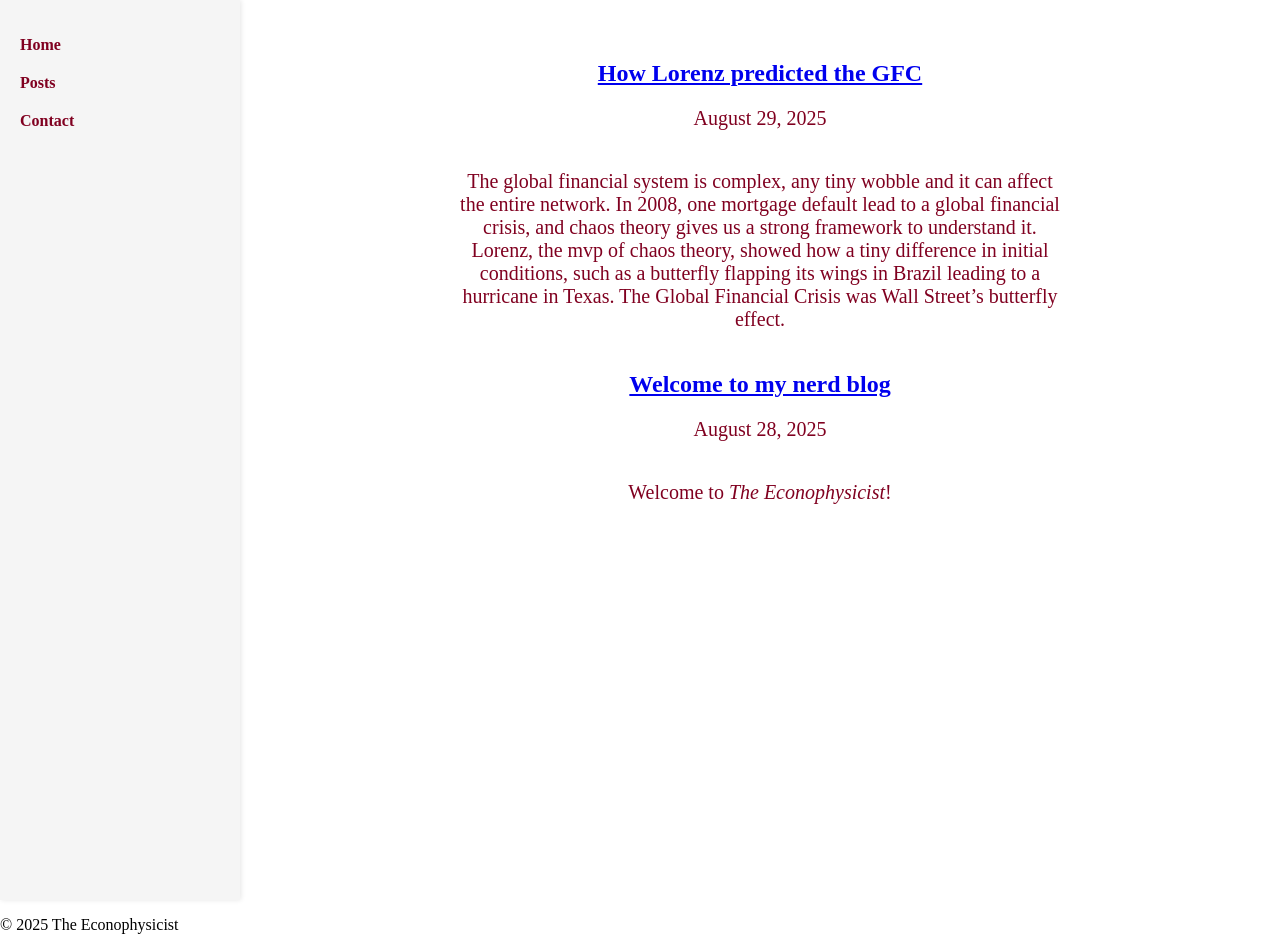
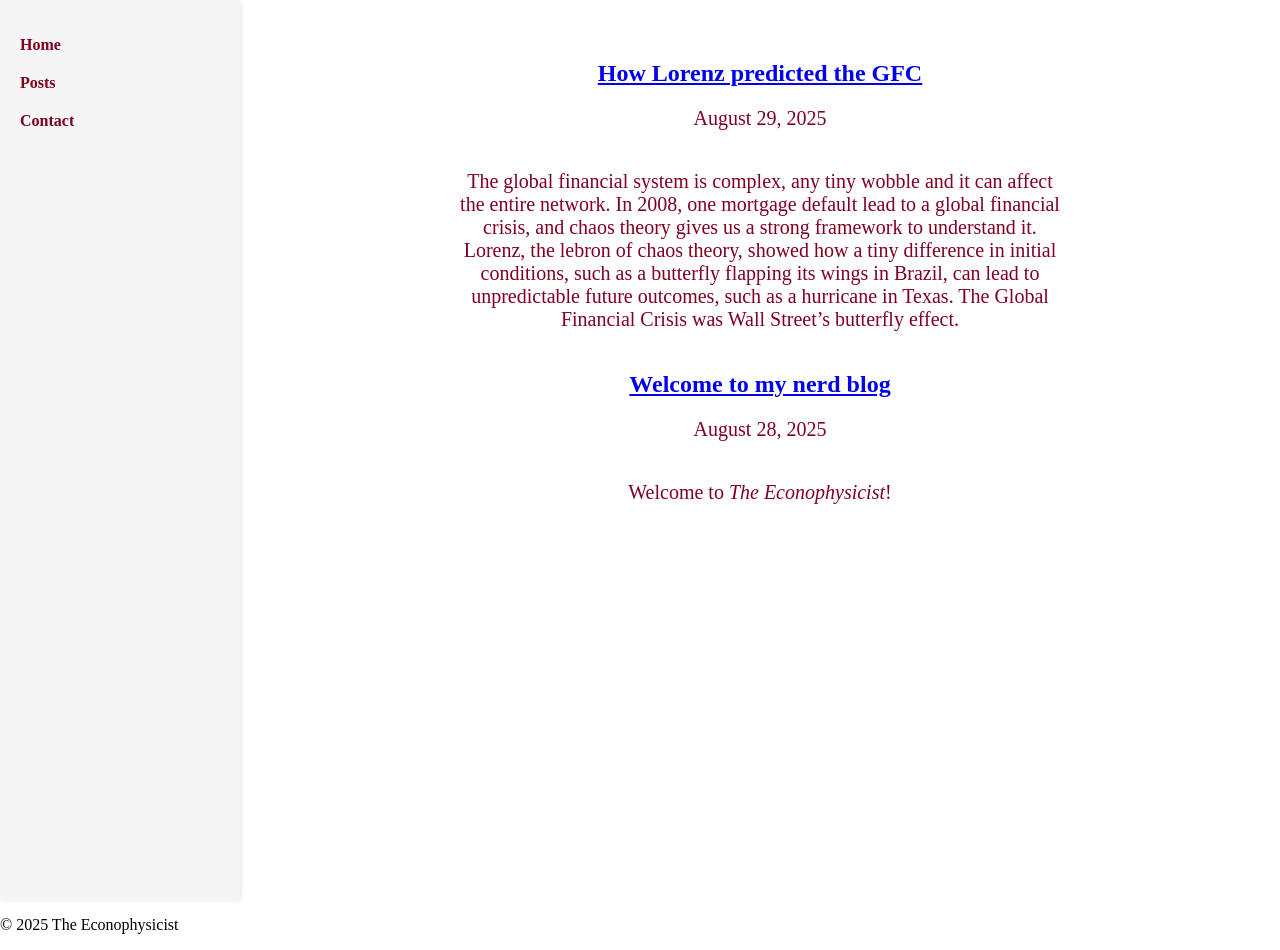
Before and after one commit to nicoleturner04/einsteinbohr, a Jekyll site: the page built from posts.html, in a window 1280 px wide. Built offline with Jekyll 4.4.1, drawn with Linux system fonts in a browser that asks for light colours.

Commit message:
mm lebron

```diff
--- a/_posts/2025-08-29-how-lorenz-predicted-gfc.md
+++ b/_posts/2025-08-29-how-lorenz-predicted-gfc.md
@@ -6,12 +6,11 @@ author: "Nicole Turner"
 tags: ["econophysics", "finance", "quantum analogies", "general relativity"]
 ---
 
-The global financial system is complex, any tiny wobble and it can affect the entire network. In 2008, one mortgage default lead to a global financial crisis, and chaos theory gives us a strong framework to understand it. Lorenz, the mvp of chaos theory, showed how a tiny difference in initial conditions, such as a butterfly flapping its wings in Brazil leading to a hurricane in Texas. The Global Financial Crisis was Wall Street's butterfly effect.
+The global financial system is complex, any tiny wobble and it can affect the entire network. In 2008, one mortgage default lead to a global financial crisis, and chaos theory gives us a strong framework to understand it. Lorenz, the lebron of chaos theory, showed how a tiny difference in initial conditions, such as a butterfly flapping its wings in Brazil, can lead to unpredictable future outcomes, such as a hurricane in Texas. The Global Financial Crisis was Wall Street's butterfly effect.
 
 The cause was a single mortgage default in the U.S. subprime market. Banks were built on fragile and high leverged structures, like MBS and CDOs (pooling thousands of mortages and slicing them into tranches of different risk, AAA, BBB). These were supposed to distribute risk, but instead they created a system based on fragility. When defaults on subprime loans began, the losses perpetuated through the financial market like perturbations in a non linear system, creating feedback loops that grow exponentially, just like the Lorenz Attractor in chaos theory.
 
-As defaults rose and confidence in MBS and CDOs collapsed. Banks were then unwilling to lend to each other, causing the interbank credit market to freeze.
-Lehman Brothers failed in the autumn of 2008, which triggered a chain reaction of bank failures worldwide. The link between banks and shadow banking entities is similar to coupled oscillators in physics, when one element destabilises, the res can amplify the disturbance.
+As defaults rose and confidence in MBS and CDOs collapsed, banks were then unwilling to lend to each other, causing the interbank credit market to freeze. Lehman Brothers failed in the autumn of 2008, which triggered a chain reaction of bank failures worldwide. The link between banks and shadow banking entities is similar to coupled oscillators in physics, when one element destabilises, the res can amplify the disturbance.
 
 The FED injected liquidity into the economy and imposed emergency lending, other governments worldwide enacted bank bailouts and stimulus packages. These actions are like external forces applied to a chaotic system attempting to stabiliste it. The crisis lead to a global recession, with trillions in wealth gone, increased unemployment and triggered reforms like Dodd-Frank and Basel III.
 
```
